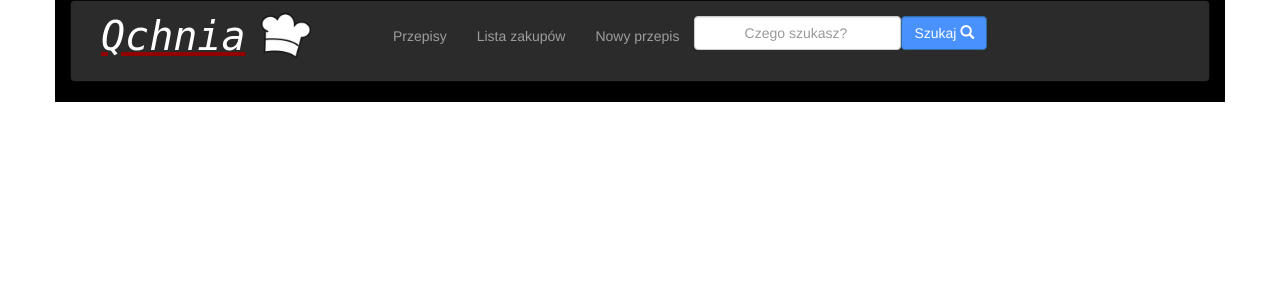
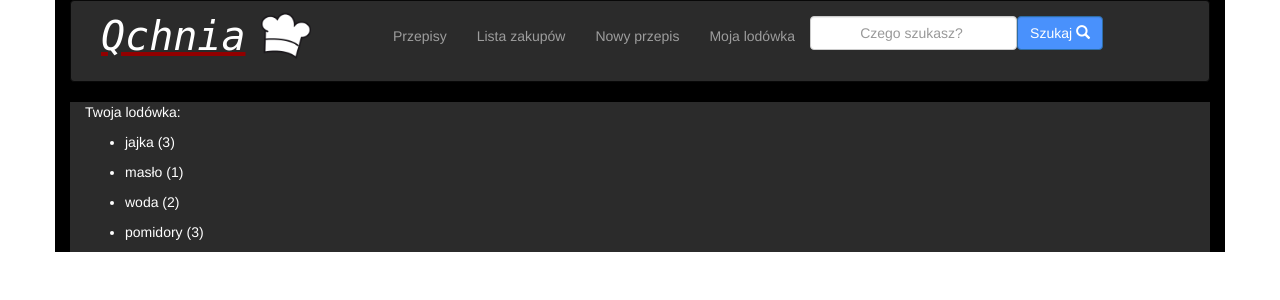
Before and after one commit to zbigniewkuminski/recipe_book, an Angular app: page /my-fridge in a window 1280 px wide. Before the commit this address led to /. Shown: the top 300 px of the page. Built offline with nearby package versions, Linux system fonts and the light colour scheme.

Commit message:
my fridge

```diff
--- a/src/app/app.component.html
+++ b/src/app/app.component.html
@@ -3,7 +3,7 @@
         <div class="container-fluid">
             <div class="navbar-header col-md-3">
                 <img class="logo" src="./assets/images/logo.png">
-                <a id="title" href="#" class="navbar-brand">Qchnia</a>
+                <a id="title" routerLink="/" class="navbar-brand">Qchnia</a>
             </div>
             <div class="container-fluid col-md-9">
                 <ul id="navbar-elements" class="nav navbar-nav">
@@ -16,6 +16,9 @@
                     <li id="navbar-button">
                         <a routerLink="new-recipe" (click)="selectedFeature='New Recipe'">Nowy przepis</a>
                     </li>
+                    <li id="navbar-button">
+                            <a routerLink="my-fridge" (click)="selectedFeature='My fridge'">Moja lodówka</a>
+                        </li>
                     <li>
                         <input id="search-input" class="form-control text-center" type="search" placeholder="Czego szukasz?">
                     </li>
--- a/src/app/list/list.component.css
+++ b/src/app/list/list.component.css
@@ -9,9 +9,7 @@
     color: white;
     word-wrap: break-word;
 }
-#recipe-img {
-    margin-top:px;
-}
+
 p {
     color: white;
     font-size: 32px;
--- a/src/app/list/list.component.ts
+++ b/src/app/list/list.component.ts
@@ -9,6 +9,7 @@ import { AddRecipeService } from '../service/add-recipe.service';
 })
 export class ListComponent implements OnInit {
   recipes: Recipe[] = [];
+
   @Input() featureTitle: string;
 
   constructor(private recipeService: AddRecipeService) {
--- /dev/null
+++ b/src/app/moja-lodowka/moja-lodowka.component.css
@@ -0,0 +1,4 @@
+#main {
+    background-color: rgb(43, 43, 43);
+    color: white;
+}
--- /dev/null
+++ b/src/app/moja-lodowka/moja-lodowka.component.html
@@ -0,0 +1,15 @@
+<div id="main" class="container container-fluid col-md-12">
+  <div class="row">
+    <div class="col-md-4">
+      <p>Twoja lodówka:</p>
+        <ul *ngFor="let ingredient of myFridgeIngredients">
+          <li>
+            {{ingredient.name}} ({{ingredient.amount}})
+          </li>
+        </ul>
+    </div>
+    <div class="col-md-8">
+
+    </div>
+  </div>
+</div>
--- /dev/null
+++ b/src/app/moja-lodowka/moja-lodowka.component.ts
@@ -0,0 +1,23 @@
+import { Component, OnInit } from '@angular/core';
+import { Ingredient } from '../shared/ingredient.model';
+
+@Component({
+  selector: 'app-moja-lodowka',
+  templateUrl: './moja-lodowka.component.html',
+  styleUrls: ['./moja-lodowka.component.css']
+})
+export class MojaLodowkaComponent implements OnInit {
+
+  constructor() { }
+
+  myFridgeIngredients : Ingredient[] = [
+    new Ingredient('jajka',3),
+    new Ingredient('masło',1),
+    new Ingredient('woda',2),
+    new Ingredient('pomidory',3)
+  ];
+
+  ngOnInit() {
+  }
+
+}
--- a/src/app/new-recipe/new-recipe.component.css
+++ b/src/app/new-recipe/new-recipe.component.css
@@ -31,4 +31,12 @@ p {
 #main {
     background-color: rgb(43, 43, 43);
     color: white;
+    min-height: 500px;
 }
+#recipe-instructions {
+    margin-bottom: 30px;
+    word-wrap: break-word;
+}
+#ingredients {
+    word-wrap: break-word;
+}
--- a/src/app/new-recipe/new-recipe.component.html
+++ b/src/app/new-recipe/new-recipe.component.html
@@ -46,7 +46,7 @@
         <input type="text" class="form form-control" placeholder="Wpisz adres URL" [(ngModel)]="newRecipeImgUrl">
     </div>
 
-    <div class="rownewRecipeInput">
+    <div class="rowNewRecipeInput">
         <label class="newRecipeLabel" for="inputContent">Podaj przepis:</label>
         <textarea class="form form-control" placeholder="Podaj dokładny przepis na potrawę" [(ngModel)]="newRecipeDesc"></textarea>
     </div>
@@ -60,9 +60,10 @@
             <button class="btn btn-danger newRecipeButton form-control" (click)="clearNewRecipe()">Wyczyść</button>
         </div>
     </div>
-    <hr>
 
-    <div class="row">
+
+    <div class="row" *ngIf="newRecipeName !='' || newRecipeDesc !='' || ingredients.length != 0">
+            <hr>
         <p>Podgląd:</p>
         <div id="ingredients" class="col-md-2">
             <h2>Składniki:</h2>
@@ -87,4 +88,4 @@
 
 </div>
 
-<p appHighlight>Wypisuje do konsoli info--- Directive</p>
+<!-- <p appHighlight>Wypisuje do konsoli info--- Directive</p> -->
--- a/src/app/new-recipe/new-recipe.component.ts
+++ b/src/app/new-recipe/new-recipe.component.ts
@@ -13,7 +13,7 @@ export class NewRecipeComponent implements OnInit {
 
   newIngredientName = '';
   newIngredientAmount = 1;
-  newIngredientImgPath = 'https://ocdn.eu/pulscms-transforms/1/9-sk9kqTURBXy84OWU2MWUwODJlMTUyNzY3YTJmYmMzNTQwMGNiMWM3ZC5qcGVnkpUDACPNA-jNAjKVAs0B4ADCw4GhMQI';
+  newIngredientImgPath = '';
   sameIngredientCounter = 0;
   ingredients: Ingredient[] = [];
 
```
Also changed, not shown: src/app/app.module.ts (+5 -2 lines).
